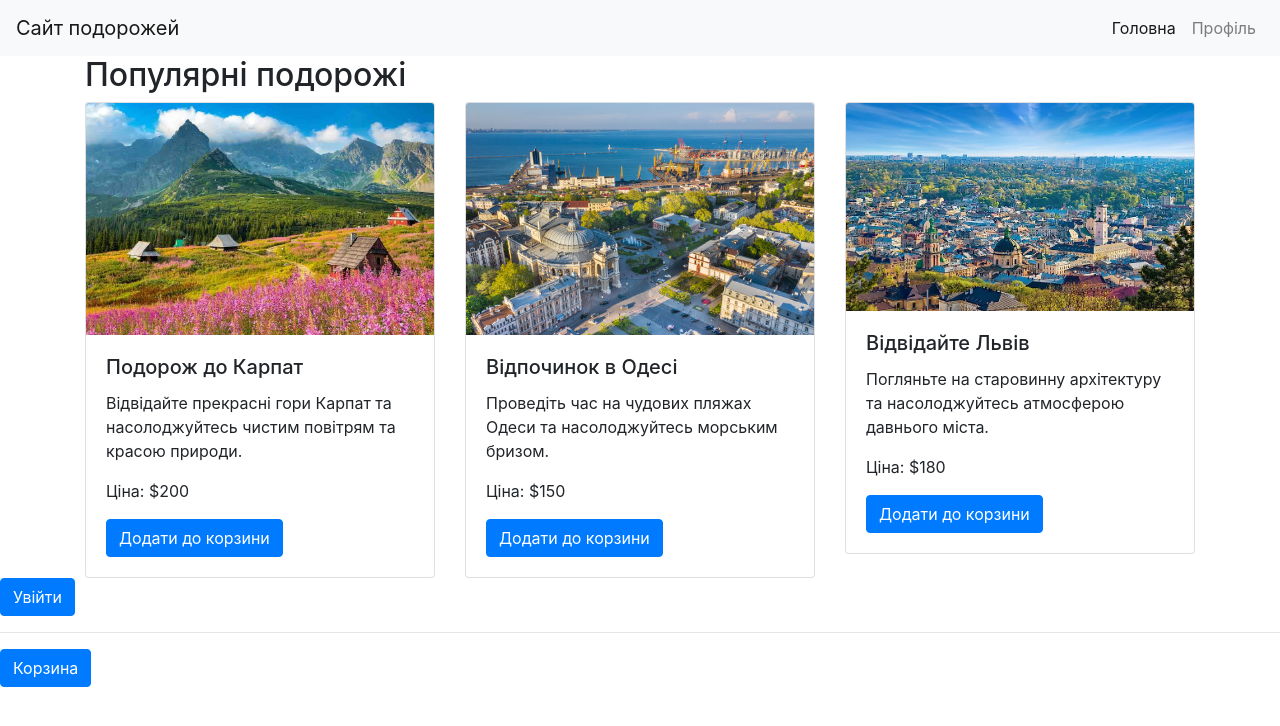
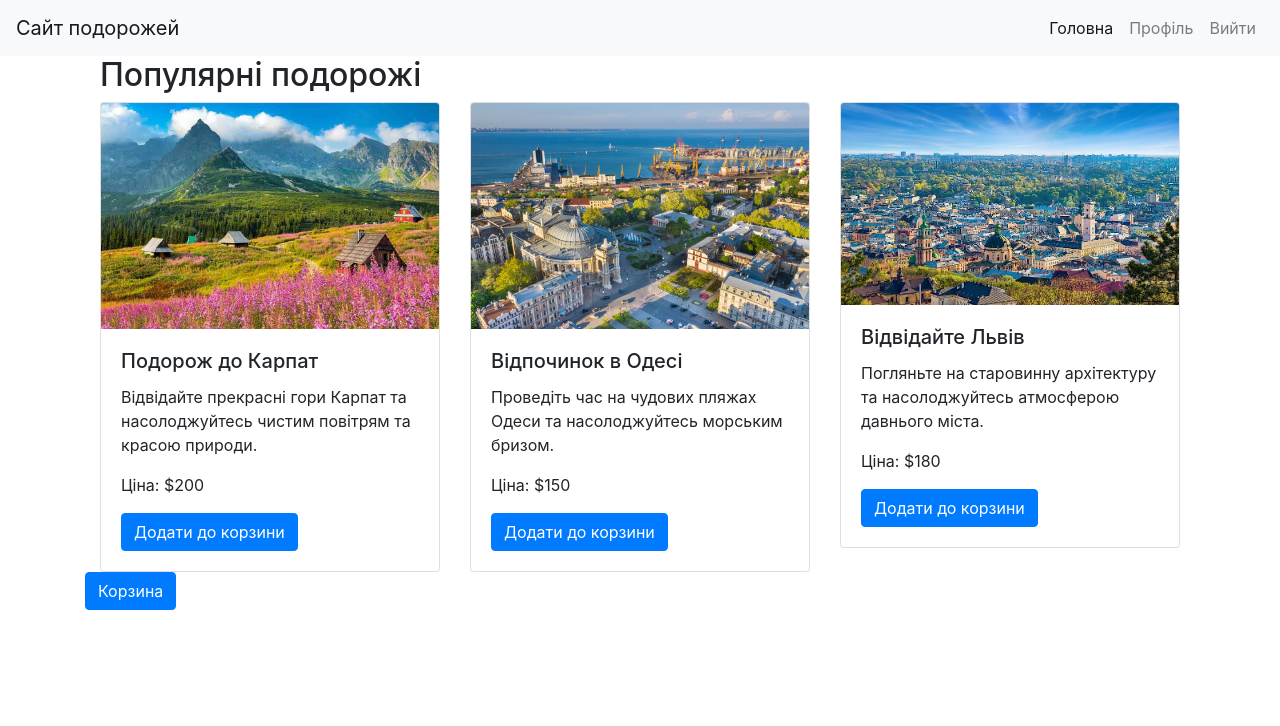
Before and after one commit to Klovatiy/Podorogi, a Flask app: page / in a window 1280 px wide. Shown: the top 726 px of the page. Run offline with Flask 2, Linux system fonts and the light colour scheme; a user stored in the database is signed in; some libraries are stand-ins or nearby versions.

Commit message:
Add files via upload

```diff
--- a/templates/base.html
+++ b/templates/base.html
@@ -1,4 +1,3 @@
-<!-- base.html -->
 <!DOCTYPE html>
 <html lang="en">
 <head>
@@ -22,11 +21,25 @@
                 <li class="nav-item">
                     <a class="nav-link" href="{{ url_for('profile') }}">Профіль</a>
                 </li>
+                {% if current_user.is_authenticated %}
+                <li class="nav-item">
+                    <a class="nav-link" href="{{ url_for('logout') }}">Вийти</a>
+                </li>
+                {% else %}
+                <li class="nav-item">
+                    <a class="nav-link" href="{{ url_for('login') }}">Увійти</a>
+                </li>
+                <li class="nav-item">
+                    <a class="nav-link" href="{{ url_for('register') }}">Зареєструватися</a>
+                </li>
+                {% endif %}
             </ul>
         </div>
     </nav>
 
-    {% block content %}{% endblock %}
+    <div class="container">
+        {% block content %}{% endblock %}
+    </div>
 
     <script src="https://code.jquery.com/jquery-3.5.1.slim.min.js"></script>
     <script src="https://cdnjs.cloudflare.com/ajax/libs/popper.js/1.16.1/umd/popper.min.js"></script>
--- a/templates/index.html
+++ b/templates/index.html
@@ -42,9 +42,7 @@
     <!-- Додайте інші подорожі за аналогічною структурою -->
   </div>
 </div>
-<!-- Додайте цей рядок де ви бажаєте відобразити посилання на сторінку входу -->
-<a href="{{ url_for('login') }}" class="btn btn-primary">Увійти</a>
-<hr>
+
 
 <!-- Кнопка "Корзина" -->
 <button type="button" class="btn btn-primary" data-toggle="modal" data-target="#cartModal">
```
Also changed, not shown: templates/profile.html (+10 -2 lines), templates/login.html (line endings or trailing spaces), templates/place.html (line endings or trailing spaces), templates/register.html (line endings or trailing spaces).
